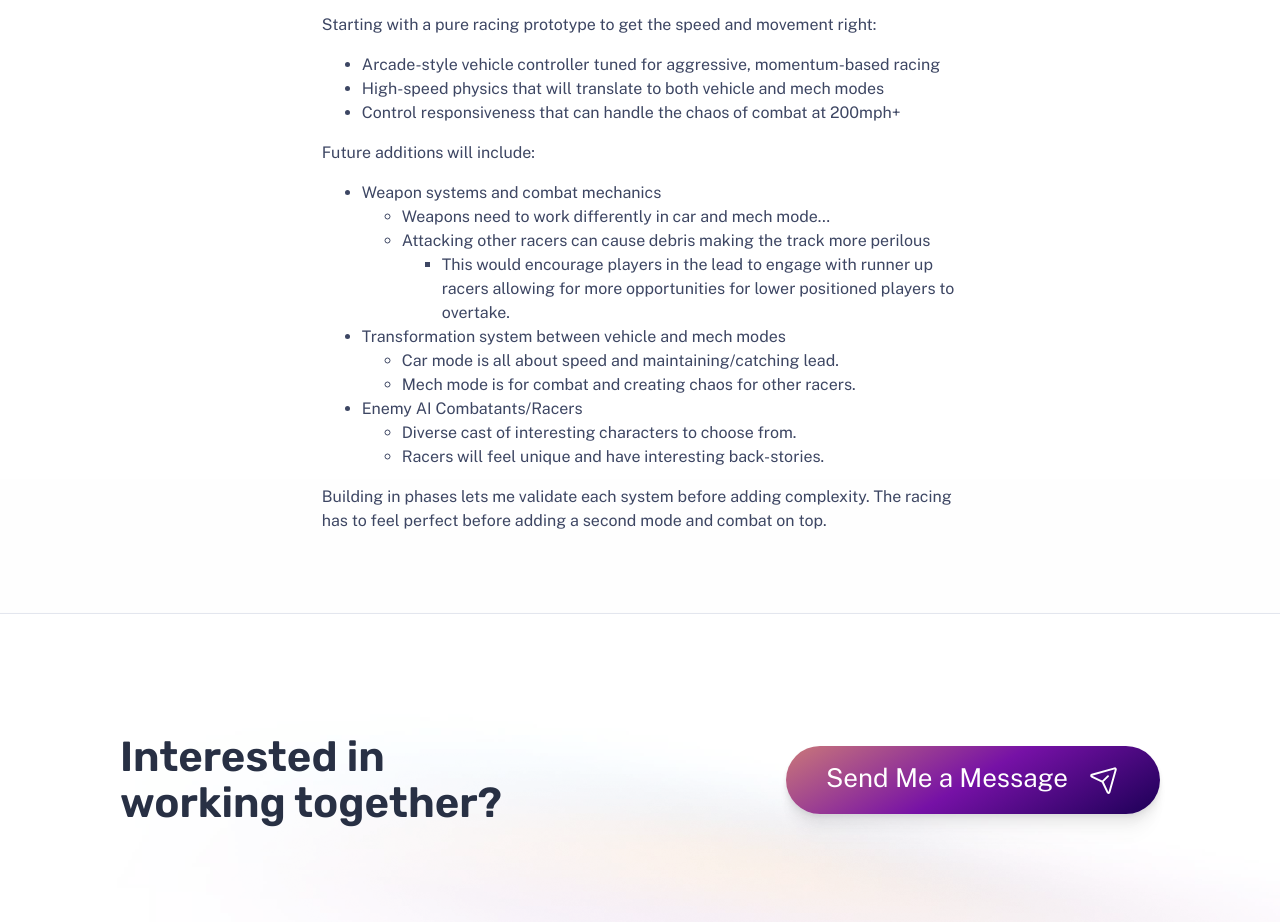
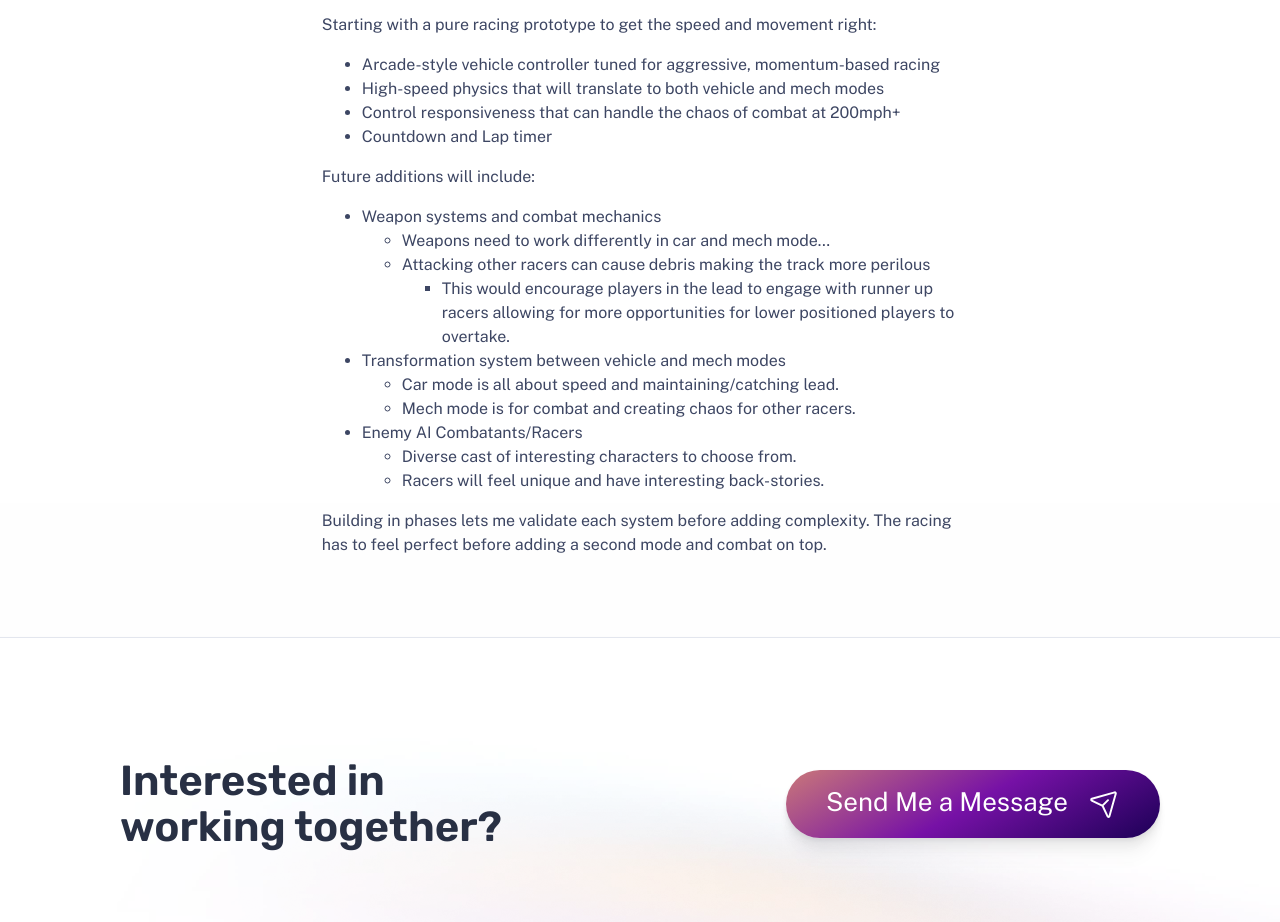
Before and after one commit to AAbushady/portfolio, an Astro site: page /work/unity/time-trial in a window 1280 px wide. Shown: the part 1127-2049 px from the top of the page. Built offline with nearby package versions, Linux system fonts and the light colour scheme; Astro itself is replaced by a stand-in of ours.

Commit message:
Update time-trial.md

```diff
--- a/src/content/work/Unity/time-trial.md
+++ b/src/content/work/Unity/time-trial.md
@@ -18,6 +18,7 @@ Starting with a pure racing prototype to get the speed and movement right:
 - Arcade-style vehicle controller tuned for aggressive, momentum-based racing
 - High-speed physics that will translate to both vehicle and mech modes
 - Control responsiveness that can handle the chaos of combat at 200mph+
+- Countdown and Lap timer
 
 Future additions will include:
 - Weapon systems and combat mechanics
```
